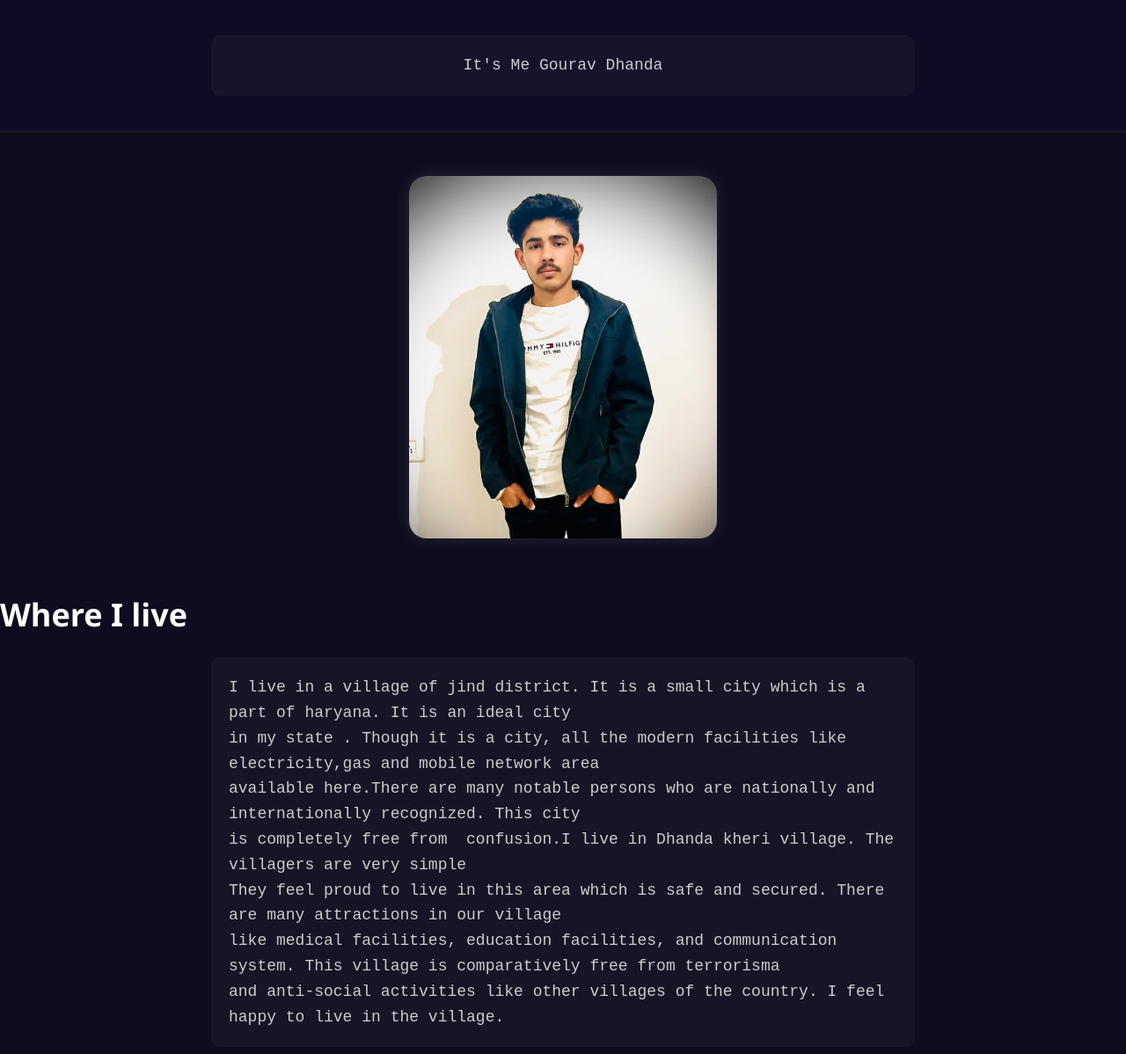
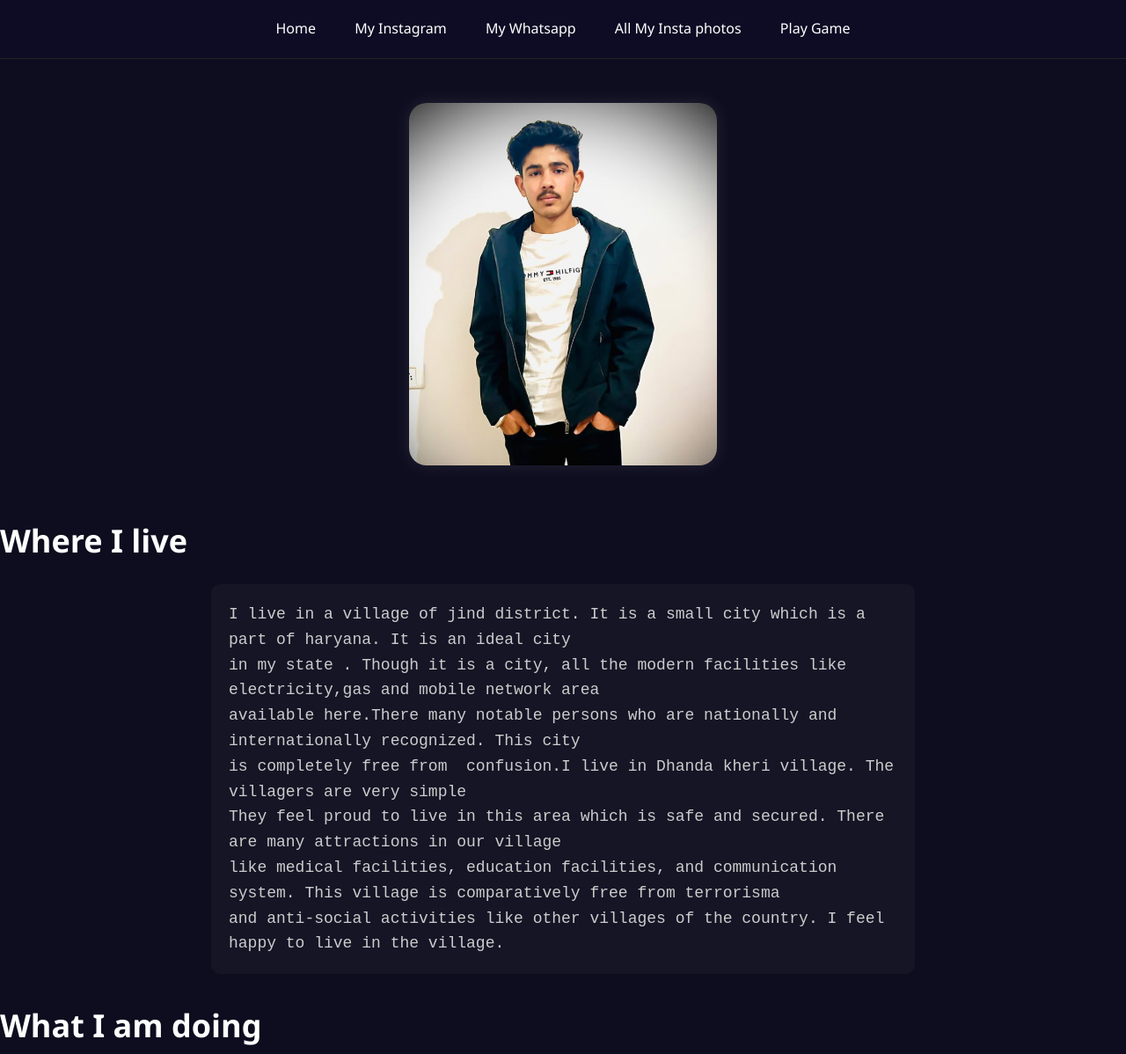
Before and after one commit to newplayer07/drdo, a plain HTML site: page home.html in a window 1280 px wide. Shown: the top 1198 px of the page at 88% size. Drawn offline with Linux system fonts and the light colour scheme.

Commit message:
Update home.html

```diff
--- a/home.html
+++ b/home.html
@@ -4,24 +4,28 @@
     <meta charset="UTF-8">
     <meta name="viewport" content="width=device-width, initial-scale=1.0">
     <title>It is my home</title>
+    <link rel="stylesheet" href="style.css">
 </head>
 <body>
     <header>
-<pre>It's Me Gourav Dhanda</pre>
+        <nav>
+           <a href="index.html">Home</a> <a href="https://www.instagram.com/gourav_dhanda_?utm_source=ig_web_button_share_sheet&igsh=ZDNlZDc0MzIxNw==" target="_blank">My Instagram</a>
+            <a href="https://www.whatsapp.com" target="_blank">My Whatsapp</a>
+            <a href="all%20my%20insta%20photos.html">All My Insta photos</a>
+            <a href="Playgame.html">Play Game</a>
+        </nav>
     </header>
+
     <div class="container">
         <div class="profile-img">
             <img src="Screenshot 2025-05-20 154004.png" alt="Profile Image">
-        <link rel="stylesheet" href="style.css">
         </div>
-
     </div>
-
 
     <h1>Where I live </h1>
     <pre>I live in a village of jind district. It is a small city which is a part of haryana. It is an ideal city
 in my state . Though it is a city, all the modern facilities like electricity,gas and mobile network area
-available here.There are many notable persons who are nationally and internationally recognized. This city
+available here.There many notable persons who are nationally and internationally recognized. This city
 is completely free from  confusion.I live in Dhanda kheri village. The villagers are very simple
 They feel proud to live in this area which is safe and secured. There are many attractions in our village
 like medical facilities, education facilities, and communication system. This village is comparatively free from terrorisma
@@ -32,7 +36,6 @@ and anti-social activities like other villages of the country. I feel happy to l
 pondering your future education or career path. You might be researching different colleges and universities,
 exploring various courses, or considering vocational training or even job opportunities. This is a time of
 exciting possibilities as you prepare to embark on the next chapter of your life.</pre>
-
 
     <footer>
         <div class="footer-container">
@@ -47,5 +50,4 @@ exciting possibilities as you prepare to embark on the next chapter of your life
         </div>
     </footer>
 </body>
-</body>
 </html>
```
Lines whose indentation alone changed are shown as unchanged.
